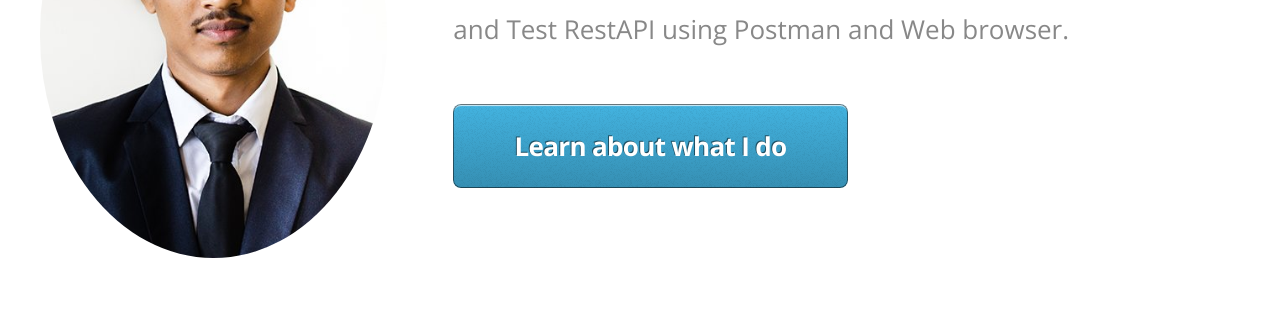
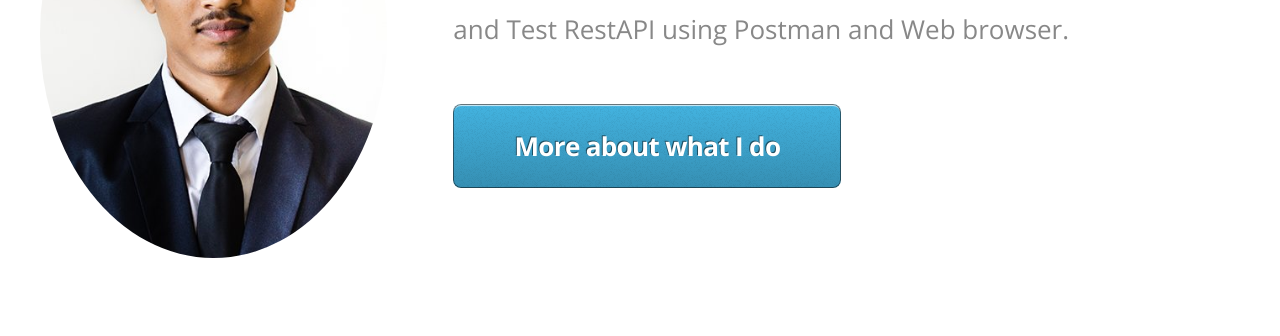
Before and after one commit to ManukumarNM/Profile_Django, a Django app: page / in a window 1280 px wide. Shown: the part 396-732 px from the top of the page. Run offline with Django 3.2, Linux system fonts and the light colour scheme; data comes from the database, SQL or seed files in the repository.

Commit message:
update content

```diff
--- a/template/index.html
+++ b/template/index.html
@@ -61,7 +61,7 @@
 								RestAPI using Postman and Web browser.
 
 							</p>
-							<a href="#work" class="button big scrolly">Learn about what I do</a>
+							<a href="#work" class="button big scrolly">More about what I do</a>
 						</div>
 					</div>
 				</article>
```
